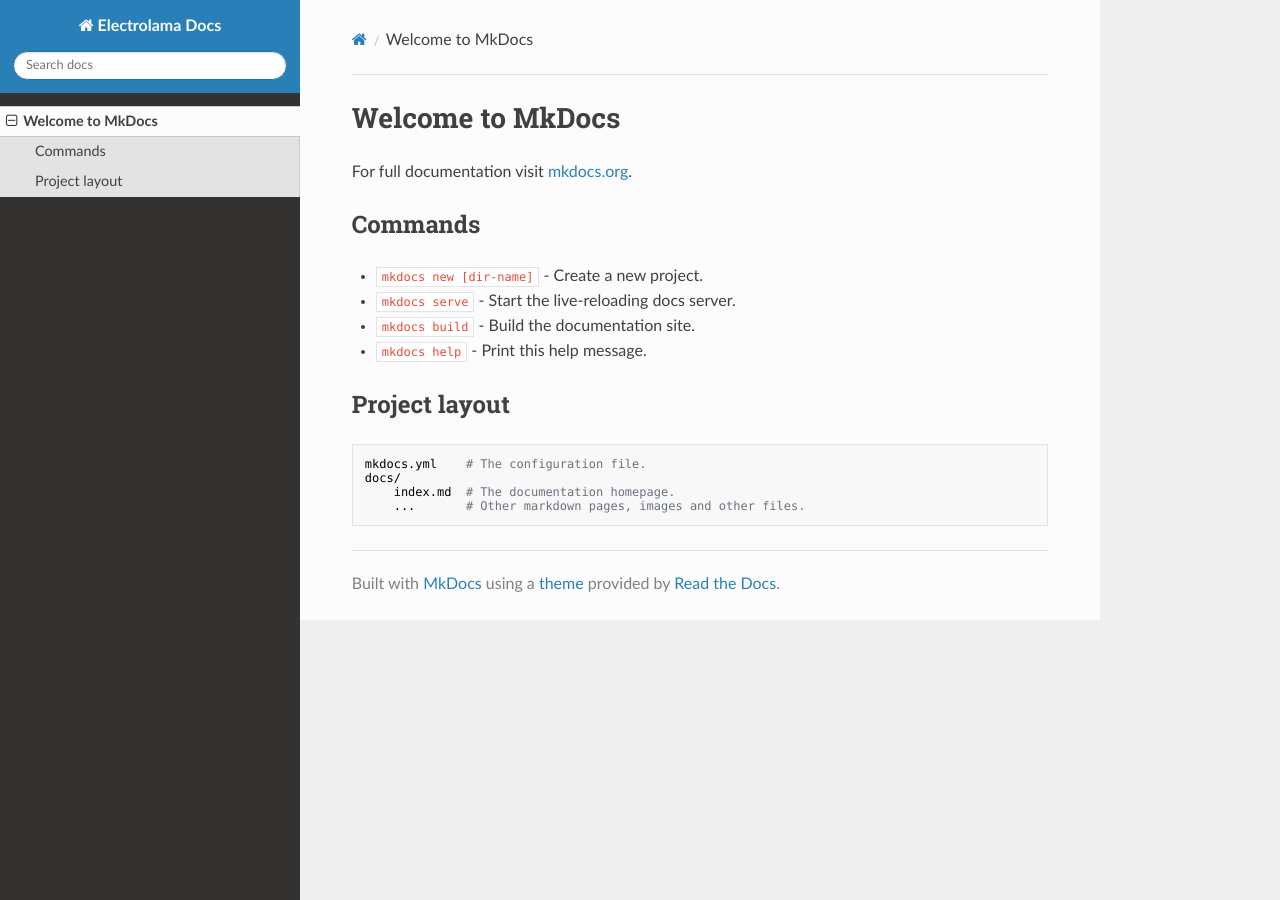
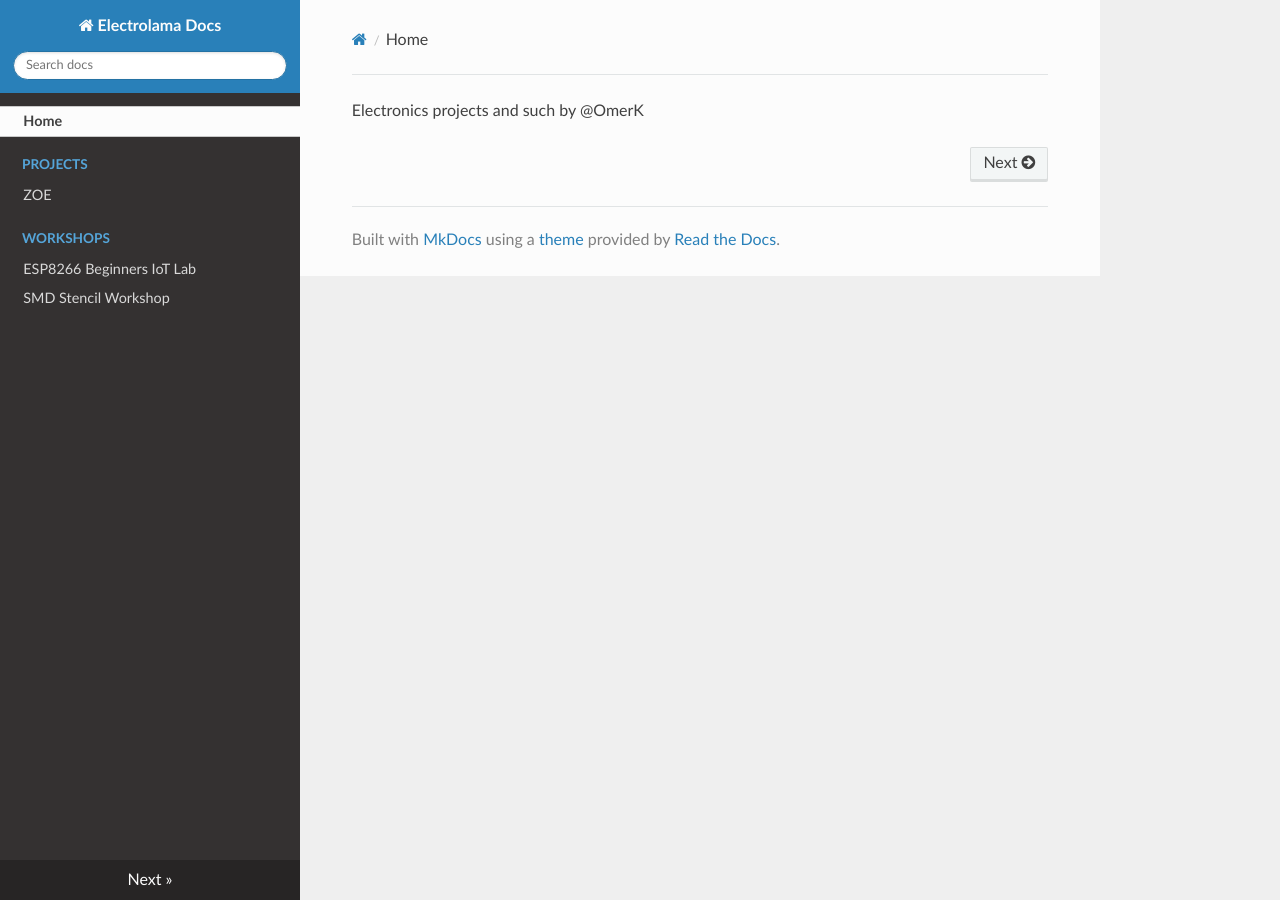
Before and after one commit to paul-jewell/docs, an MkDocs documentation site: the page built from docs/index.md, in a window 1280 px wide. Built offline with MkDocs 1.6.1, drawn with Linux system fonts in a browser that asks for light colours; nearby versions of some CDN libraries.

Commit message:
add content stubs

```diff
--- a/docs/index.md
+++ b/docs/index.md
@@ -1,17 +1 @@
-# Welcome to MkDocs
-
-For full documentation visit [mkdocs.org](https://mkdocs.org).
-
-## Commands
-
-* `mkdocs new [dir-name]` - Create a new project.
-* `mkdocs serve` - Start the live-reloading docs server.
-* `mkdocs build` - Build the documentation site.
-* `mkdocs help` - Print this help message.
-
-## Project layout
-
-    mkdocs.yml    # The configuration file.
-    docs/
-        index.md  # The documentation homepage.
-        ...       # Other markdown pages, images and other files.
+Electronics projects and such by @OmerK
--- /dev/null
+++ b/docs/projects/zoe.md
@@ -0,0 +1,3 @@
+title: ZOE
+
+(placeholder)
--- /dev/null
+++ b/docs/workshops/elk.md
@@ -0,0 +1,3 @@
+title: ESP8266 Beginners IoT Lab
+
+(placeholder)
--- /dev/null
+++ b/docs/workshops/sms.md
@@ -0,0 +1,3 @@
+title: SMD Stencil Workshop
+
+(placeholder)
```
